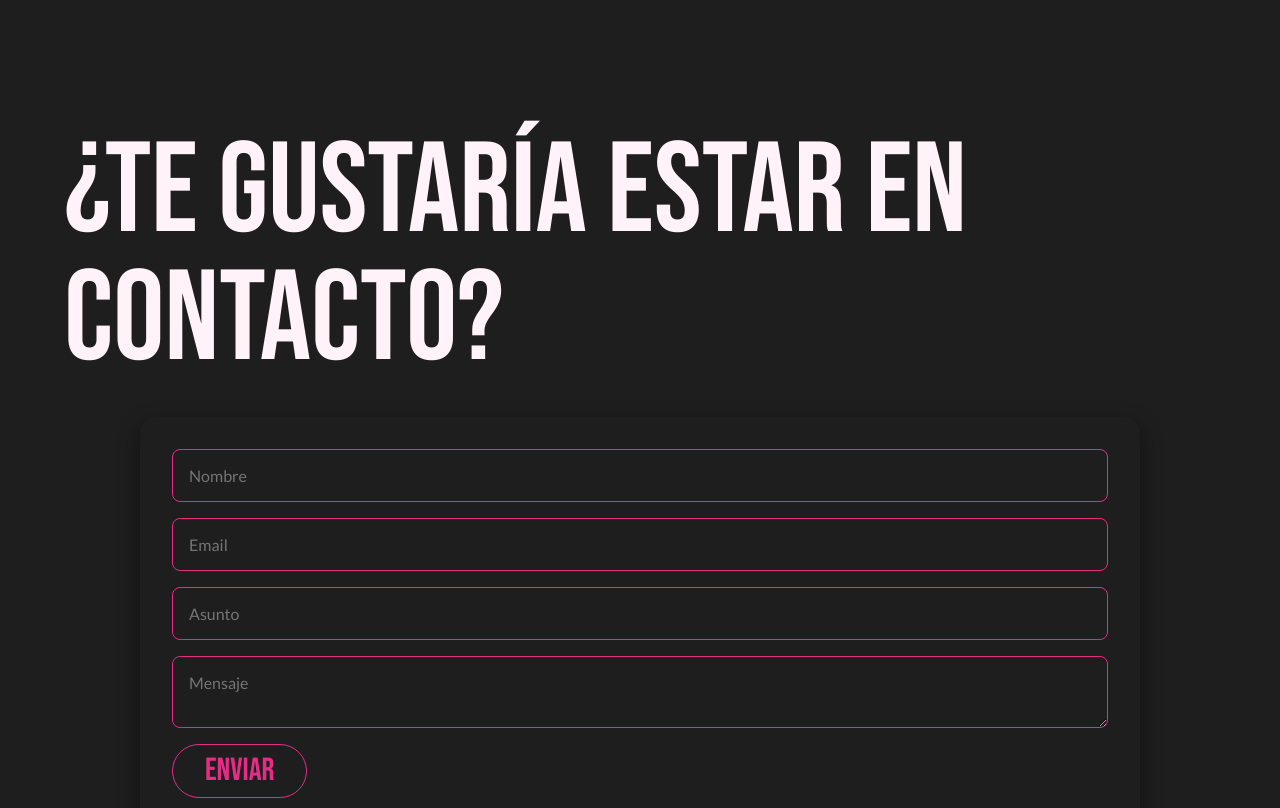
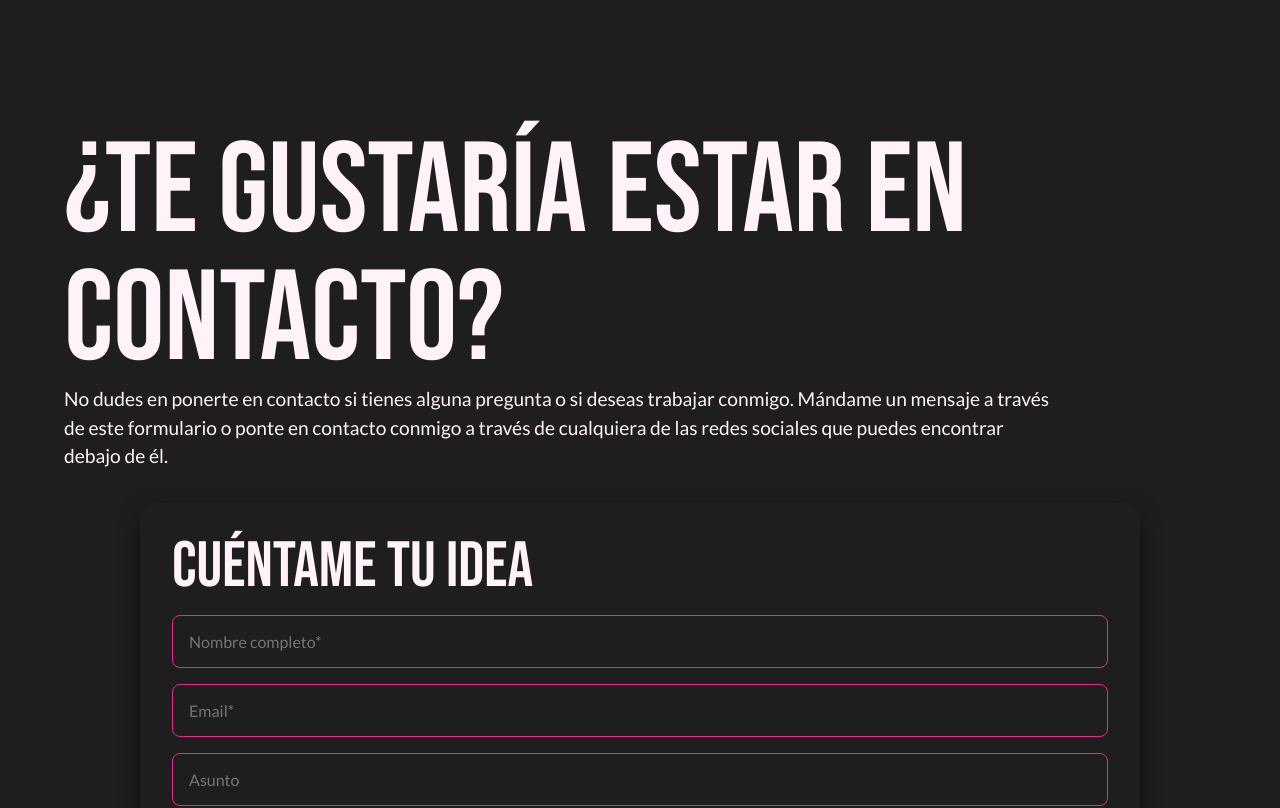
Before and after one commit to AnaisCabado/portfolio_html_mar25, a React (Vite) app: page / in a window 1280 px wide. Shown: the part 2720-3528 px from the top of the page. Built offline with nearby package versions, Linux system fonts and the light colour scheme.

Commit message:
text added to contact section

```diff
--- a/src/components/home/Contact.jsx
+++ b/src/components/home/Contact.jsx
@@ -24,13 +24,17 @@ function Contact() {
 
     return (
         <section id="contact">
-            <h2>¿TE GUSTARÍA ESTAR EN CONTACTO?</h2>
+            <div className="contact__text">
+                <h2>¿TE GUSTARÍA ESTAR EN CONTACTO?</h2>
+                <p>No dudes en ponerte en contacto si tienes alguna pregunta o si deseas trabajar conmigo. Mándame un mensaje a través de este formulario o ponte en contacto conmigo a través de cualquiera de las redes sociales que puedes encontrar debajo de él.</p>
+            </div>
 
             <form ref={form} onSubmit={sendEmail} className="contact__form">
-                <input type="text" name="name" placeholder="Nombre" required />
-                <input type="email" name="email" placeholder="Email" required />
+                <h3>CUÉNTAME TU IDEA</h3>
+                <input type="text" name="name" placeholder="Nombre completo*" required />
+                <input type="email" name="email" placeholder="Email*" required />
                 <input type="text" name="title" placeholder="Asunto" required />
-                <textarea name="message" placeholder="Mensaje" required />
+                <textarea name="message" placeholder="Mensaje*" required />
                 <button type="submit" className="button">Enviar</button>
             </form>
 
--- a/src/components/home/Contact.scss
+++ b/src/components/home/Contact.scss
@@ -4,6 +4,14 @@
     flex-flow: column;
     gap: 2em;
     padding: 2em;
+
+    .contact__text {
+        width: 100%;
+
+        p {
+            max-width: 1000px;
+        }
+    }
 
     .contact__form {
         display: flex;
```
